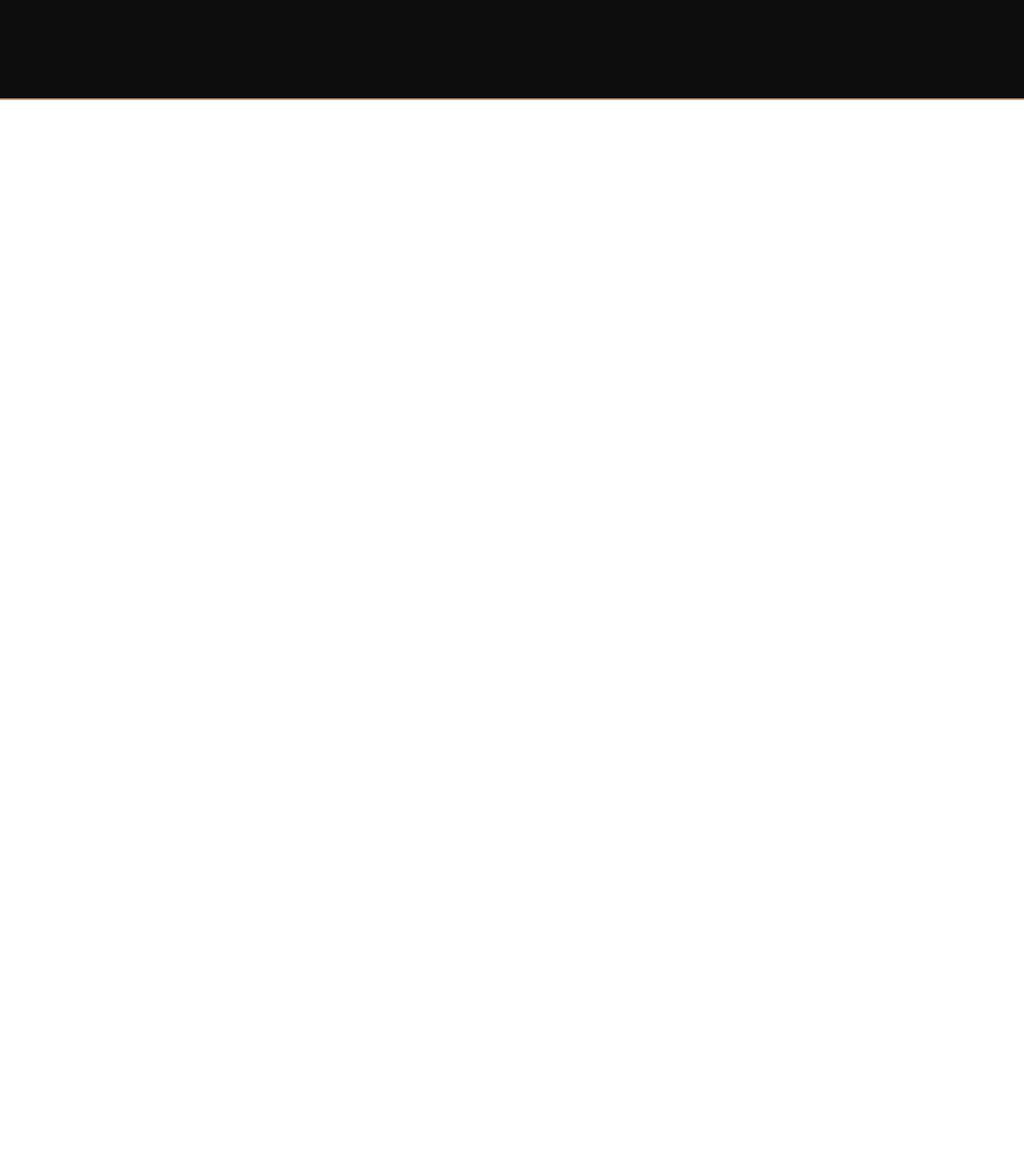
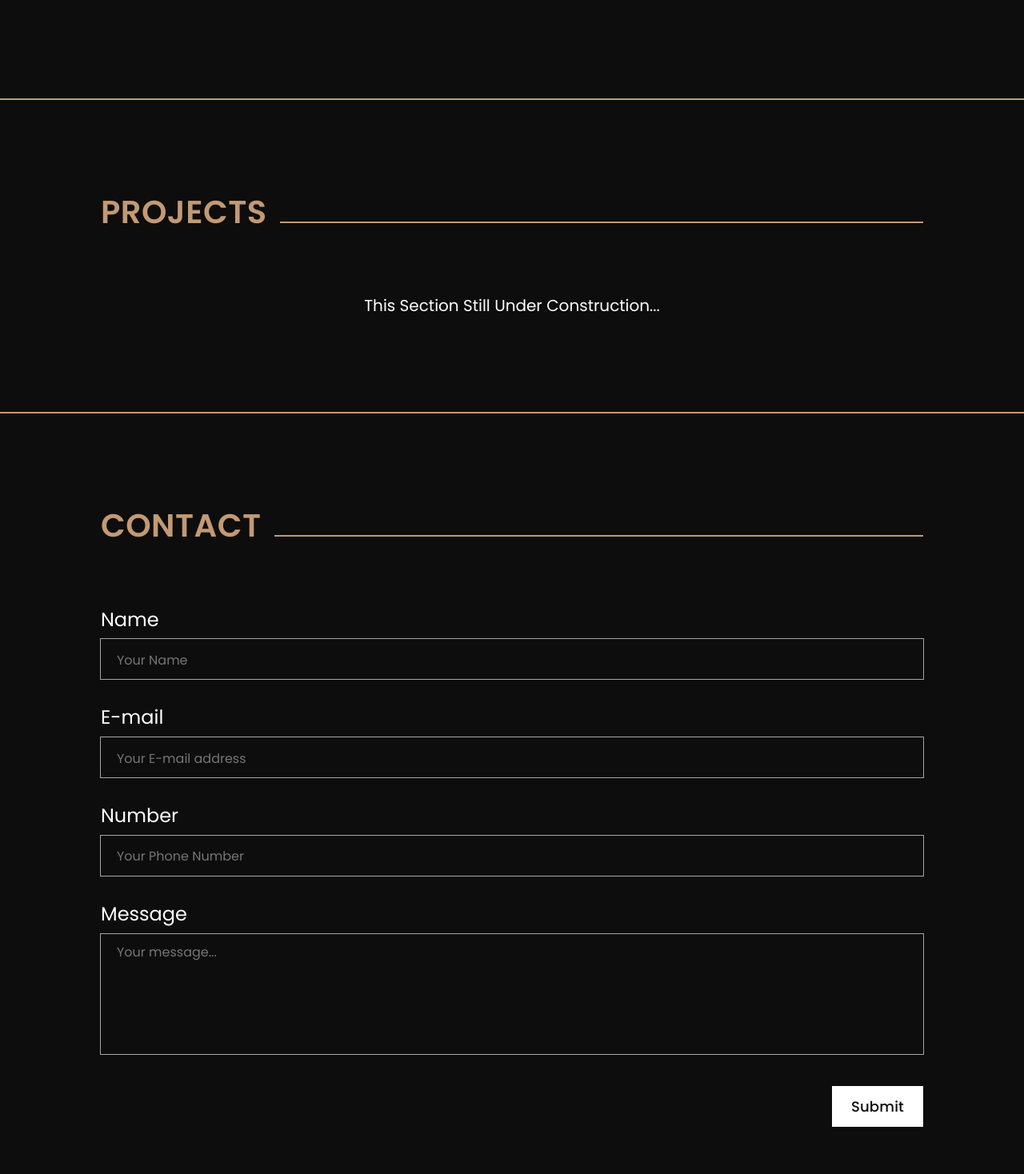
Before and after one commit to SujayGowdaa/portfolio, a React (Create React App) app: page / in a window 1280 px wide. Shown: the part 3122-4590 px from the top of the page at 80% size. Before the commit the page ends 3247 px from the top, so only its background shows below. Built offline with nearby package versions, Linux system fonts and the light colour scheme.

Commit message:
Contact section complete

```diff
--- a/src/App.js
+++ b/src/App.js
@@ -1,8 +1,10 @@
 import classes from "./App.module.css";
 import About from "./components/About/About";
 import Certificates from "./components/Certificate/Certificates";
+import Contact from "./components/Contact/Contact";
 import Experience from "./components/Experience/Experience";
 import LandingPage from "./components/LandingPage/LandingPage";
+import Projects from "./components/Projects/Projects";
 import ThemeContext from "./components/context/ThemeContext";
 import { useState } from "react";
 
@@ -20,6 +22,8 @@
         <About />
         <Experience />
         <Certificates />
+        <Projects />
+        <Contact />
       </div>
     </ThemeContext.Provider>
   );
--- /dev/null
+++ b/src/components/Contact/Contact.js
@@ -0,0 +1,55 @@
+import classes from "./Contact.module.css";
+import Container from "../UI/Container";
+
+export default function Contact() {
+  return (
+    <section id="Contact">
+      <Container>
+        <h2 className={classes["secondary-heading"]}>Contact</h2>
+        <form action="" className={classes["form-container"]}>
+          <div className={classes["name-container"]}>
+            <label className={classes["name"]} htmlFor="name">
+              Name
+            </label>
+            <input type="text" id="name" placeholder="Your Name" />
+          </div>
+          <div className={classes["email-container"]}>
+            <label className={classes["email"]} htmlFor="email">
+              E-mail
+            </label>
+            <input type="email" id="email" placeholder="Your E-mail address" />
+          </div>
+          <div className={classes["number-container"]}>
+            <label className={classes["number"]} htmlFor="number">
+              Number
+            </label>
+            <input type="number" id="number" placeholder="Your Phone Number" />
+          </div>
+          <div className={classes["message-container"]}>
+            <label className={classes["message"]} htmlFor="textarea">
+              Message
+            </label>
+            <textarea
+              name="textarea"
+              id="textarea"
+              placeholder="Your message..."
+              cols="20"
+              rows="5"
+            ></textarea>
+          </div>
+          <div className={classes["submit-container"]}>
+            <button
+              onClick={(e) => {
+                e.preventDefault();
+                alert("mail submitted");
+              }}
+              className={`${classes["submit-btn"]} ${classes["btn"]} ${classes["btn-reset"]}`}
+            >
+              Submit
+            </button>
+          </div>
+        </form>
+      </Container>
+    </section>
+  );
+}
--- /dev/null
+++ b/src/components/Contact/Contact.module.css
@@ -0,0 +1,113 @@
+.secondary-heading {
+  font-size: 4rem;
+  color: var(--primary-color);
+  font-weight: 600;
+  display: flex;
+  align-items: flex-end;
+  gap: 1.6rem;
+  text-transform: uppercase;
+  letter-spacing: 0.5px;
+  margin-bottom: 9.6rem;
+}
+
+.secondary-heading::after {
+  content: "";
+  display: inline-block;
+  width: 100%;
+  height: 0.2rem;
+  background-color: var(--primary-color);
+}
+
+.form-container {
+  display: flex;
+  flex-direction: column;
+  gap: 4rem;
+}
+
+.name-container,
+.number-container,
+.email-container,
+.message-container,
+.submit-container {
+  display: flex;
+  flex-direction: column;
+}
+.submit-container {
+  align-items: flex-end;
+}
+
+.name,
+.number,
+.email,
+.message,
+.submit {
+  font-size: 2.4rem;
+  font-weight: 400;
+  margin-bottom: 1.6rem;
+  color: var(--text-color);
+}
+
+input,
+textarea {
+  height: 5rem;
+  width: 100%;
+  border: none;
+  background-color: var(--background-color);
+  outline: 1px solid var(--text-color-1);
+  color: var(--text-color-1);
+  font-size: 1.8rem;
+  padding-left: 2rem;
+  font-family: inherit;
+}
+
+textarea {
+  padding-top: 1rem;
+  height: 15rem;
+  margin-bottom: 0px;
+  resize: none;
+}
+input::placeholder,
+textarea::placeholder {
+  font-size: 1.6rem;
+}
+
+input:focus,
+textarea:focus {
+  transition: all 0.1s ease-in;
+  background-color: var(--body-color-1);
+  color: var(--text-color);
+  outline: 2px solid var(--primary-color);
+}
+
+.submit-btn {
+  background-color: var(--primary-color);
+  color: var(--background-color);
+  justify-content: center;
+}
+
+.submit-btn:hover {
+  transition: 0.2s ease-out;
+  background-color: var(--primary-color-1);
+  color: var(--background-color);
+}
+.submit-btn:active {
+  background-color: var(--primary-color);
+}
+
+.btn-reset {
+  background-color: transparent;
+  border: none;
+  outline: none;
+  font-family: inherit;
+  color: white;
+}
+
+.btn {
+  font-size: 1.8rem;
+  font-weight: 500;
+  padding: 1.2rem 2.4rem;
+  letter-spacing: 0.2px;
+  cursor: pointer;
+  background-color: var(--text-color);
+  color: var(--background-color);
+}
--- /dev/null
+++ b/src/components/Projects/Projects.js
@@ -0,0 +1,13 @@
+import Container from "../UI/Container";
+import classes from "./Projects.module.css";
+
+export default function Projects() {
+  return (
+    <section id="Projects">
+      <Container>
+        <h2 className={classes["secondary-heading"]}>Projects</h2>
+        <p className={classes.msg}>This Section Still Under Construction...</p>
+      </Container>
+    </section>
+  );
+}
--- /dev/null
+++ b/src/components/Projects/Projects.module.css
@@ -0,0 +1,24 @@
+.secondary-heading {
+  font-size: 4rem;
+  color: var(--primary-color);
+  font-weight: 600;
+  display: flex;
+  align-items: flex-end;
+  gap: 1.6rem;
+  text-transform: uppercase;
+  letter-spacing: 0.5px;
+  margin-bottom: 9.6rem;
+}
+
+.secondary-heading::after {
+  content: "";
+  display: inline-block;
+  width: 100%;
+  height: 0.2rem;
+  background-color: var(--primary-color);
+}
+
+.msg {
+  font-size: 2rem;
+  text-align: center;
+}
```
